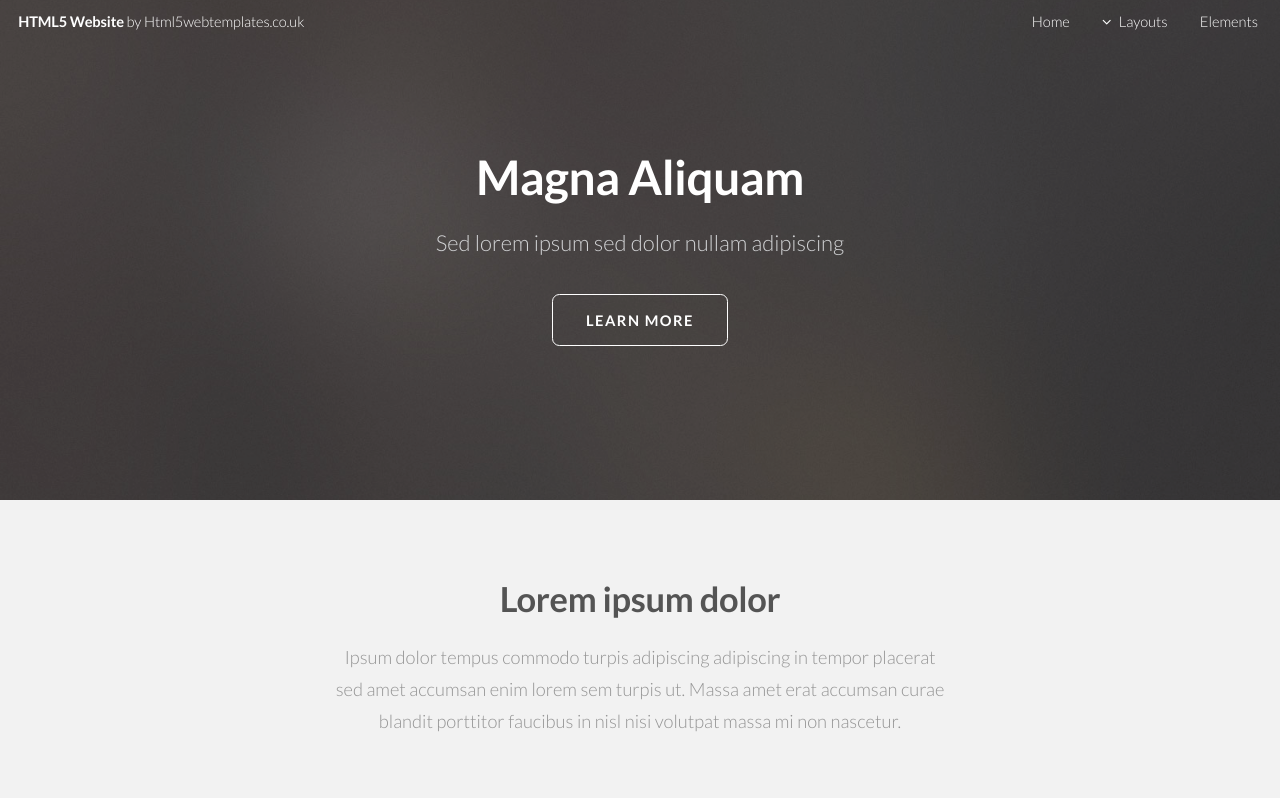
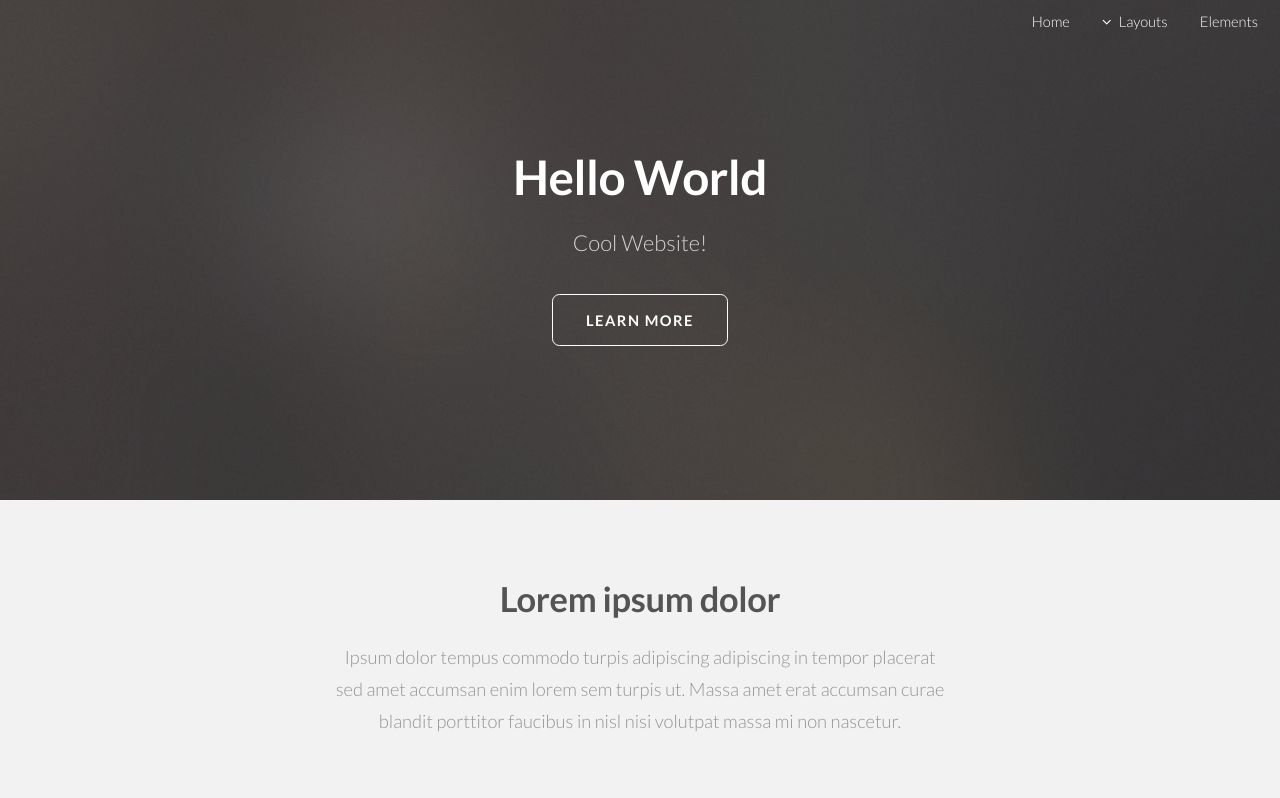
Before and after one commit to bjhsu/bjhsu.github.io, a plain HTML site: page index.html in a window 1280 px wide. Shown: the top 798 px of the page. Drawn offline with Linux system fonts and the light colour scheme.

Commit message:
Minor Changes

```diff
--- a/index.html
+++ b/index.html
@@ -27,7 +27,7 @@
 
 		<!-- Header -->
 			<header id="header" class="alt skel-layers-fixed">
-				<h1><a href="index.html">HTML5 Website <span>by Html5webtemplates.co.uk</span></a></h1>
+				<h1><a href="index.html"> <span></span></a></h1>
 				<nav id="nav">
 					<ul>
 						<li><a href="index.html">Home</a></li>
@@ -56,8 +56,8 @@
 		<!-- Banner -->
 			<section id="banner">
 				<div class="inner">
-					<h2>Magna Aliquam</h2>
-					<p>Sed lorem ipsum sed dolor nullam adipiscing</p>
+					<h2>Hello World</h2>
+					<p>Cool Website!</p>
 					<ul class="actions">
 						<li><a href="#one" class="button big scrolly">Learn More</a></li>
 					</ul>
```
